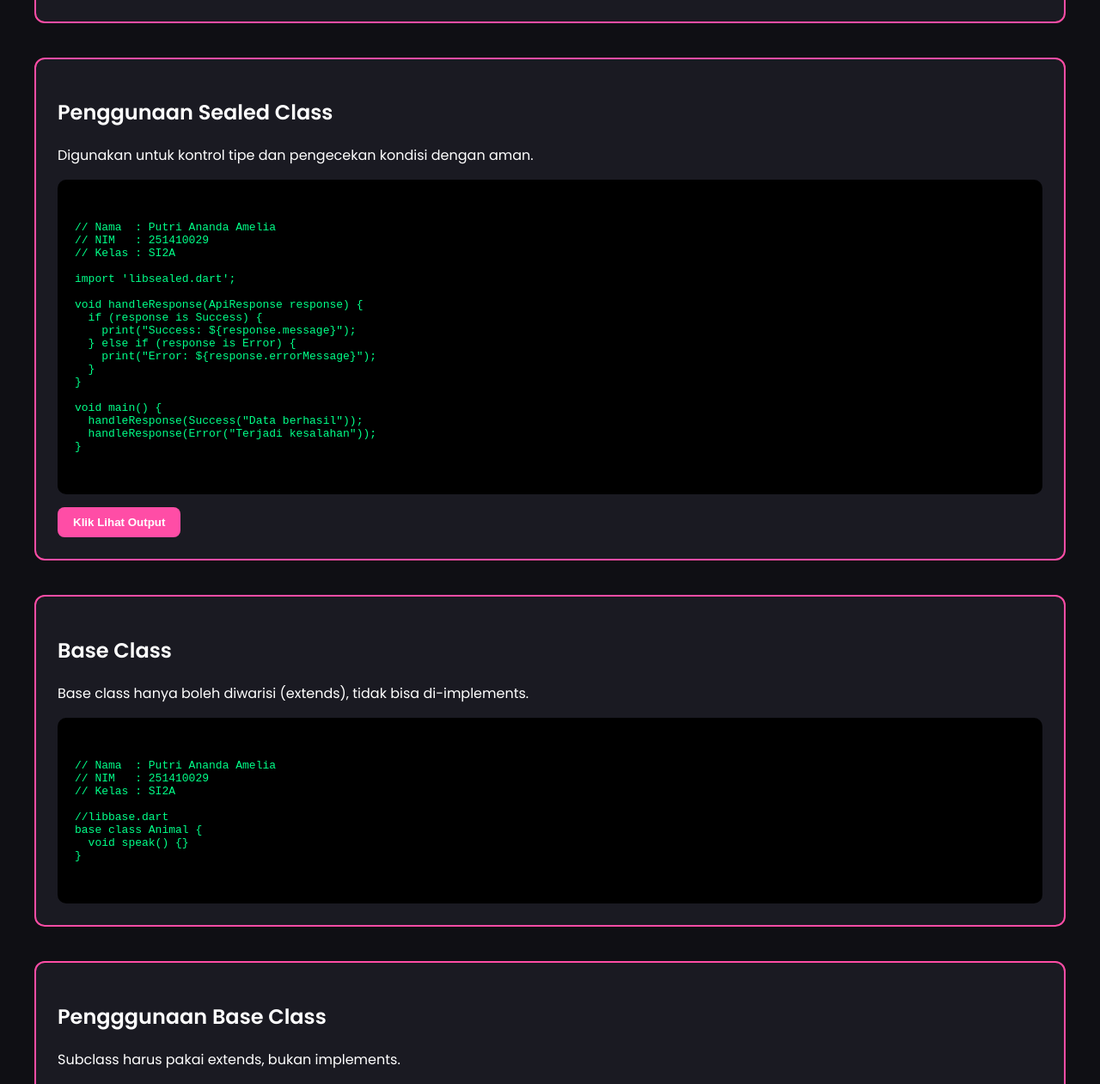
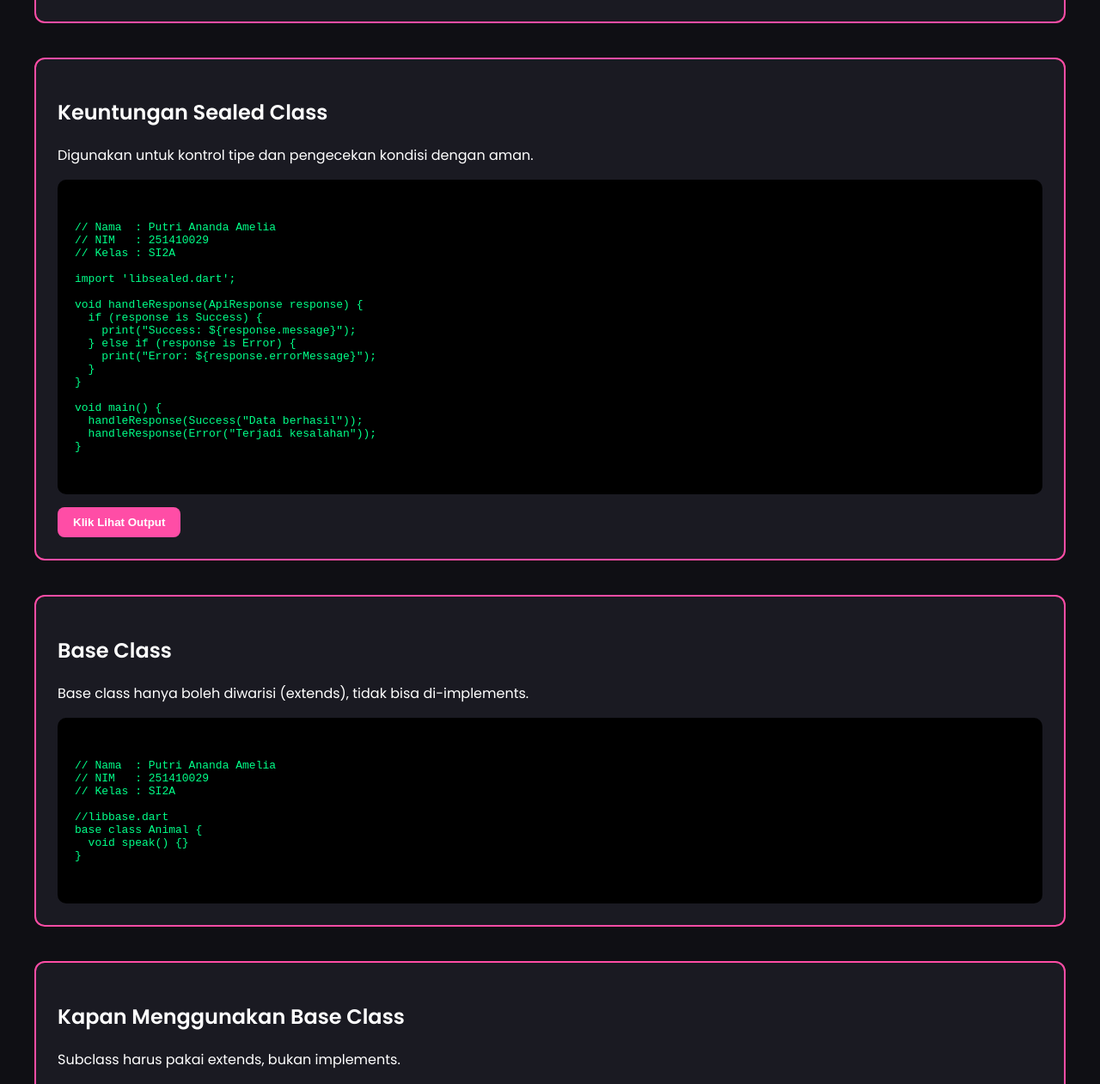
Before and after one commit to putrianandamelia/PutriAnanda.github.io, a plain HTML site: page tugas5/index.html in a window 1280 px wide. Shown: the part 3497-4758 px from the top of the page at 86% size. Drawn offline with Linux system fonts and the light colour scheme.

Commit message:
Update index.html

```diff
--- a/tugas5/index.html
+++ b/tugas5/index.html
@@ -336,7 +336,7 @@ class Error extends ApiResponse {
 </div>
 
 <div class="section">
-<h2>Penggunaan Sealed Class</h2>
+<h2>Keuntungan Sealed Class</h2>
 <p>Digunakan untuk kontrol tipe dan pengecekan kondisi dengan aman.</p>
 
 <div class="preview-box">
@@ -387,7 +387,7 @@ base class Animal {
 </div>
 
 <div class="section">
-<h2>Pengggunaan Base Class</h2>
+<h2>Kapan Menggunakan Base Class</h2>
 <p>Subclass harus pakai extends, bukan implements.</p>
 
 <div class="preview-box">
```
